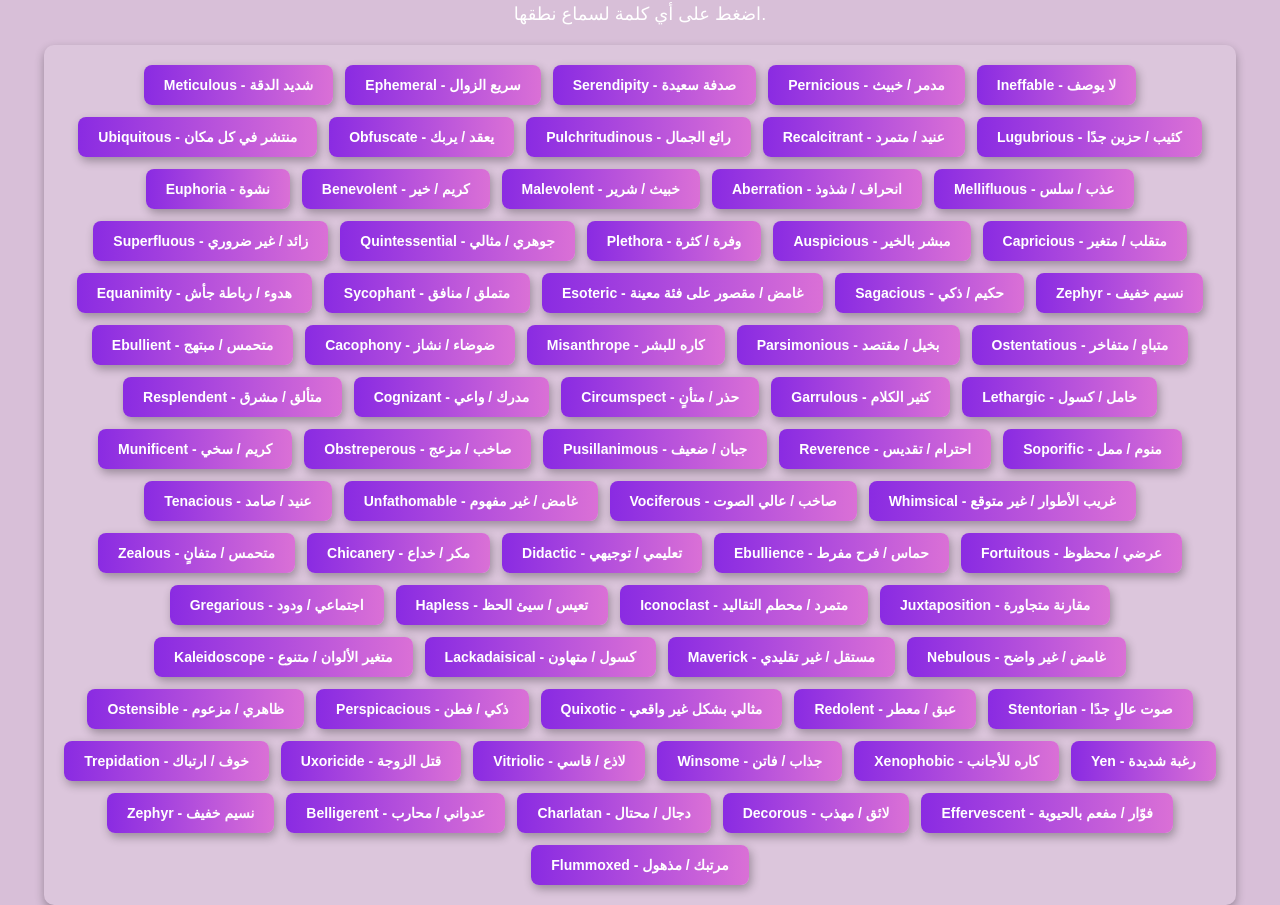
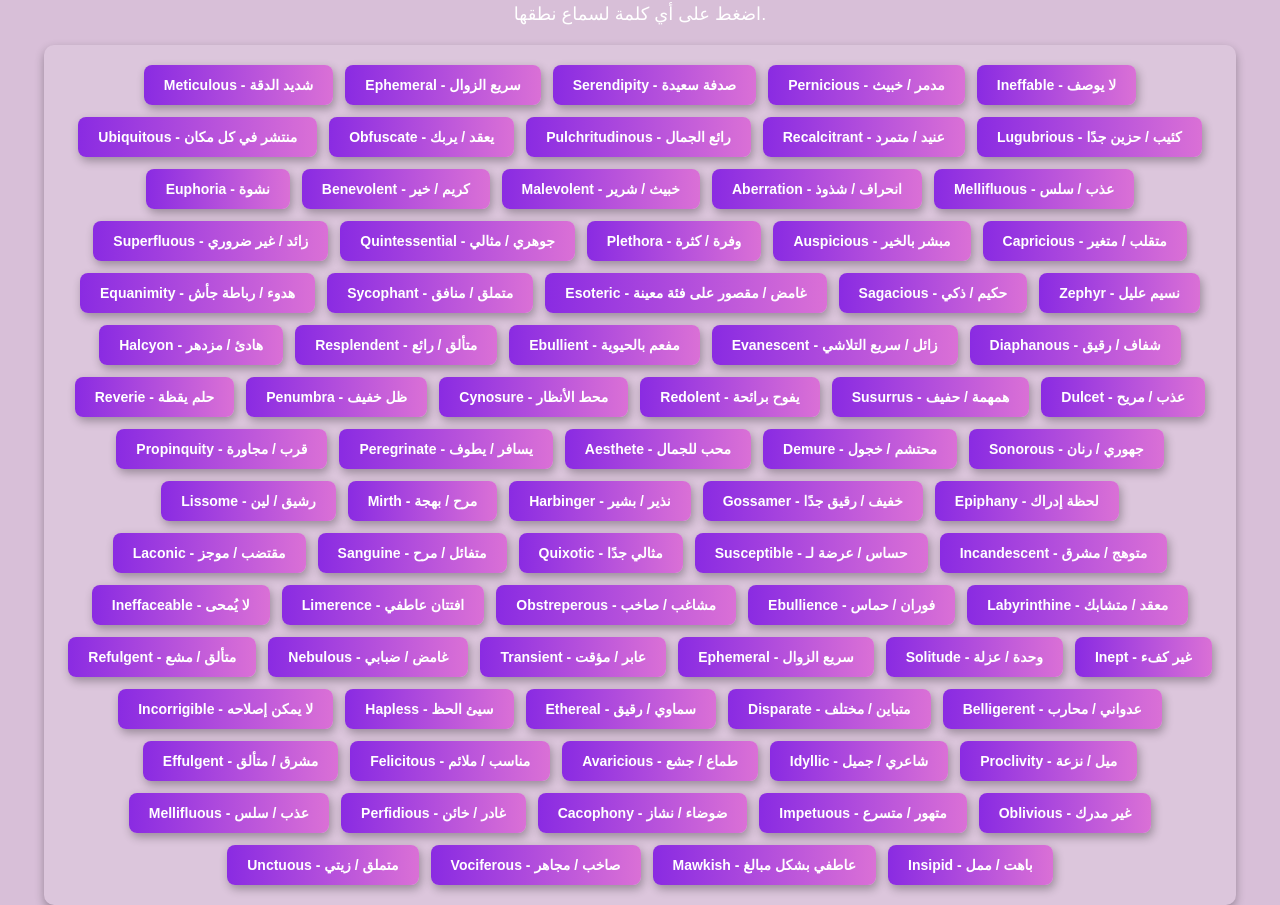
Before and after one commit to doaaElsaid/MyFirstProject, a plain HTML site: page index.html in a window 1280 px wide. Shown: the part 76-981 px from the top of the page. Drawn offline with Linux system fonts and the light colour scheme.

Commit message:
Add files via upload

```diff
--- a/index.html
+++ b/index.html
@@ -3,7 +3,7 @@
 <head>
     <meta charset="UTF-8">
     <meta name="viewport" content="width=device-width, initial-scale=1.0">
-    <title>Learn English with Doaa Elsaid Ahmed</title>
+    <title>Learn English with Doaa Elsaeed Ahmed</title>
     <style>
         body {
             font-family: 'Arial', sans-serif;
@@ -78,7 +78,6 @@
     <p>اضغط على أي كلمة لسماع نطقها.</p>
 
     <div class="word-container">
-        <!-- أكثر من 200 كلمة مفيدة ومنوعة -->
         <script>
             let words = [
                 "Meticulous - شديد الدقة", "Ephemeral - سريع الزوال", "Serendipity - صدفة سعيدة",
@@ -89,48 +88,40 @@
                 "Superfluous - زائد / غير ضروري", "Quintessential - جوهري / مثالي", "Plethora - وفرة / كثرة",
                 "Auspicious - مبشر بالخير", "Capricious - متقلب / متغير", "Equanimity - هدوء / رباطة جأش",
                 "Sycophant - متملق / منافق", "Esoteric - غامض / مقصور على فئة معينة", "Sagacious - حكيم / ذكي",
-                "Zephyr - نسيم خفيف", "Ebullient - متحمس / مبتهج", "Cacophony - ضوضاء / نشاز",
-                "Misanthrope - كاره للبشر", "Parsimonious - بخيل / مقتصد", "Ostentatious - متباهٍ / متفاخر",
-                "Resplendent - متألق / مشرق", "Cognizant - مدرك / واعي", "Circumspect - حذر / متأنٍ",
-                "Garrulous - كثير الكلام", "Lethargic - خامل / كسول", "Munificent - كريم / سخي",
-                "Obstreperous - صاخب / مزعج", "Pusillanimous - جبان / ضعيف", "Reverence - احترام / تقديس",
-                "Soporific - منوم / ممل", "Tenacious - عنيد / صامد", "Unfathomable - غامض / غير مفهوم",
-                "Vociferous - صاخب / عالي الصوت", "Whimsical - غريب الأطوار / غير متوقع",
-                "Zealous - متحمس / متفانٍ", "Chicanery - مكر / خداع", "Didactic - تعليمي / توجيهي",
-                "Ebullience - حماس / فرح مفرط", "Fortuitous - عرضي / محظوظ", "Gregarious - اجتماعي / ودود",
-                "Hapless - تعيس / سيئ الحظ", "Iconoclast - متمرد / محطم التقاليد", "Juxtaposition - مقارنة متجاورة",
-                "Kaleidoscope - متغير الألوان / متنوع", "Lackadaisical - كسول / متهاون", "Maverick - مستقل / غير تقليدي",
-                "Nebulous - غامض / غير واضح", "Ostensible - ظاهري / مزعوم", "Perspicacious - ذكي / فطن",
-                "Quixotic - مثالي بشكل غير واقعي", "Redolent - عبق / معطر", "Stentorian - صوت عالٍ جدًا",
-                "Trepidation - خوف / ارتباك", "Uxoricide - قتل الزوجة", "Vitriolic - لاذع / قاسي",
-                "Winsome - جذاب / فاتن", "Xenophobic - كاره للأجانب", "Yen - رغبة شديدة",
-                "Zephyr - نسيم خفيف", "Belligerent - عدواني / محارب", "Charlatan - دجال / محتال",
-                "Decorous - لائق / مهذب", "Effervescent - فوّار / مفعم بالحيوية", "Flummoxed - مرتبك / مذهول"
+                "Zephyr - نسيم عليل", "Halcyon - هادئ / مزدهر", "Resplendent - متألق / رائع",
+                "Ebullient - مفعم بالحيوية", "Evanescent - زائل / سريع التلاشي", "Diaphanous - شفاف / رقيق",
+                "Reverie - حلم يقظة", "Penumbra - ظل خفيف", "Cynosure - محط الأنظار",
+                "Redolent - يفوح برائحة", "Susurrus - همهمة / حفيف", "Dulcet - عذب / مريح",
+                "Propinquity - قرب / مجاورة", "Peregrinate - يسافر / يطوف", "Aesthete - محب للجمال",
+                "Demure - محتشم / خجول", "Sonorous - جهوري / رنان", "Lissome - رشيق / لين",
+                "Mirth - مرح / بهجة", "Harbinger - نذير / بشير", "Gossamer - خفيف / رقيق جدًا",
+                "Epiphany - لحظة إدراك", "Laconic - مقتضب / موجز", "Sanguine - متفائل / مرح",
+                "Quixotic - مثالي جدًا", "Susceptible - حساس / عرضة لـ", "Incandescent - متوهج / مشرق",
+                "Ineffaceable - لا يُمحى", "Limerence - افتتان عاطفي", "Obstreperous - مشاغب / صاخب",
+                "Ebullience - فوران / حماس", "Labyrinthine - معقد / متشابك", "Refulgent - متألق / مشع",
+                "Nebulous - غامض / ضبابي", "Transient - عابر / مؤقت", "Ephemeral - سريع الزوال",
+                "Solitude - وحدة / عزلة", "Inept - غير كفء", "Incorrigible - لا يمكن إصلاحه",
+                "Hapless - سيئ الحظ", "Ethereal - سماوي / رقيق", "Disparate - متباين / مختلف",
+                "Belligerent - عدواني / محارب", "Effulgent - مشرق / متألق", "Felicitous - مناسب / ملائم",
+                "Avaricious - طماع / جشع", "Idyllic - شاعري / جميل", "Proclivity - ميل / نزعة",
+                "Mellifluous - عذب / سلس", "Perfidious - غادر / خائن", "Cacophony - ضوضاء / نشاز",
+                "Impetuous - متهور / متسرع", "Oblivious - غير مدرك", "Unctuous - متملق / زيتي",
+                "Vociferous - صاخب / مجاهر", "Mawkish - عاطفي بشكل مبالغ", "Insipid - باهت / ممل"
             ];
 
-            let container = document.querySelector('.word-container');
+            words.forEach(word => {
+                let btn = document.createElement("button");
+                btn.textContent = word;
+                btn.onclick = function() {
+                    let speech = new SpeechSynthesisUtterance(word.split(" - ")[0]);
+                    speech.lang = "en-US";
+                    window.speechSynthesis.speak(speech);
 
-            words.forEach(word => {
-                let button = document.createElement('button');
-                button.textContent = word;
-                button.onclick = function () { speak(word.split(" - ")[0], this); };
-                container.appendChild(button);
+                    document.querySelectorAll("button").forEach(b => b.classList.remove("glow"));
+                    btn.classList.add("glow");
+                };
+                document.querySelector(".word-container").appendChild(btn);
             });
-
-            let lastClickedButton = null;
-
-            function speak(text, button) {
-                let speech = new SpeechSynthesisUtterance(text);
-                speech.lang = "en-US";
-                window.speechSynthesis.speak(speech);
-
-                if (lastClickedButton) {
-                    lastClickedButton.classList.remove('glow');
-                }
-
-                button.classList.add('glow');
-                lastClickedButton = button;
-            }
         </script>
     </div>
 
```
